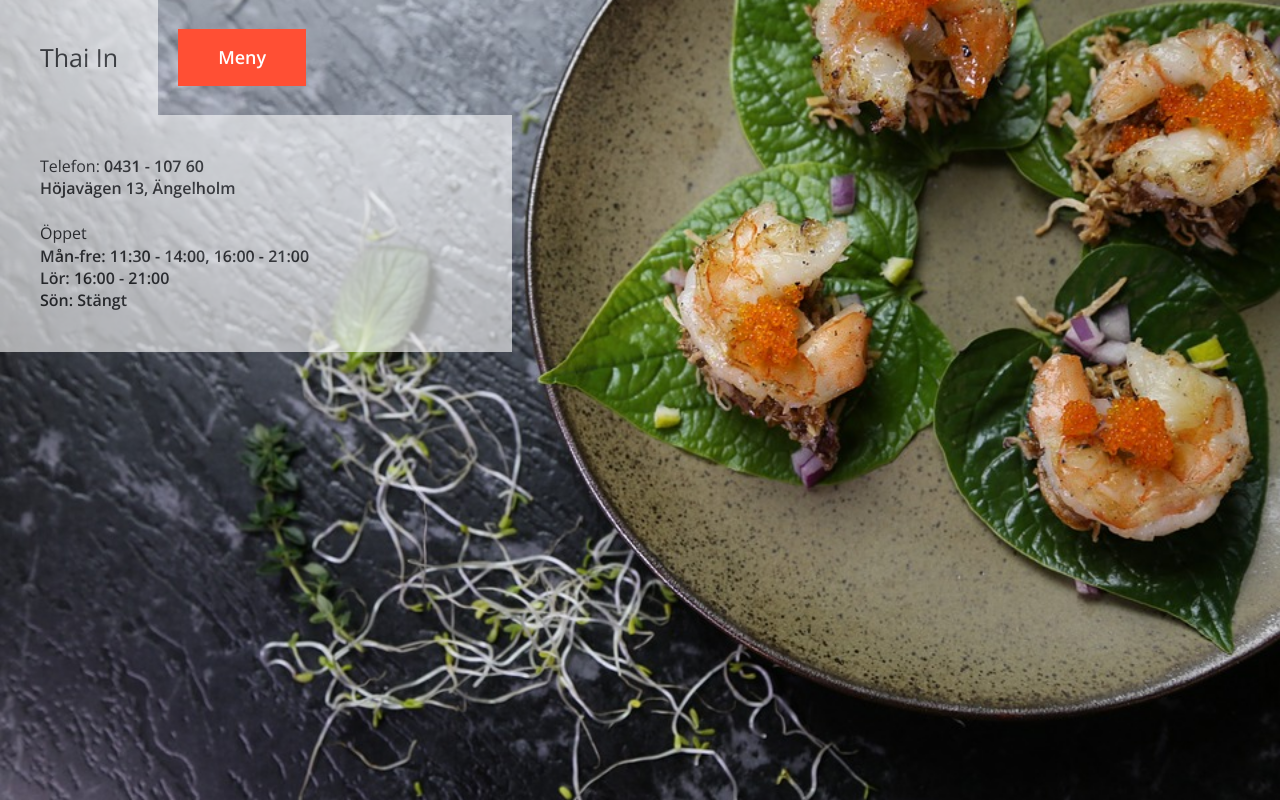
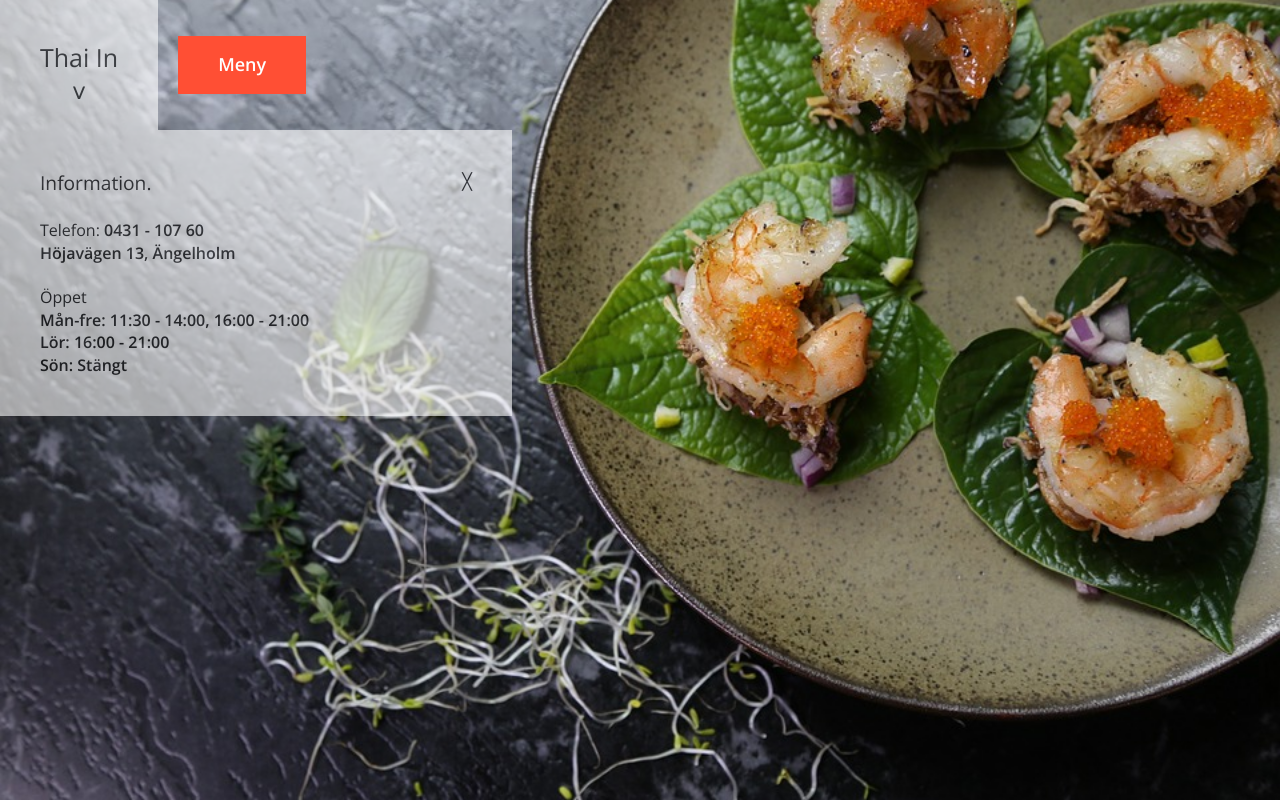
Before and after one commit to peterintelsys/thai, a PHP site: page / in a window 1280 px wide, after a click that opens the changed part. Run offline with PHP 8.4, Linux system fonts and the light colour scheme.

Commit message:
Second  git

```diff
--- a/index.php
+++ b/index.php
@@ -16,16 +16,25 @@
 
 <div class="head">
 
-<div style="padding:40px; background-color: white; opacity: 0.6; cursor: pointer;" onclick="openNav(info)">Thai In </div>
+<div style="padding:40px 40px 20px 40px; background-color: white; opacity: 0.6; cursor: pointer;" onclick="openNav(info)">
+	<div>Thai In</div>
+	<div style="text-align: center; margin:0; padding:0;">&#709;</div>
+</div>
 <div>
 	<div class="meny" onclick="openNav(mymeny)">Meny</div>
-
 </div>
 
 </div>
 
 
 <div id="info" class="info">
+
+	<div style="display: flex; justify-content: space-between;">
+		<div style="font-size: 1.2rem;">Information.</div>
+		<div style="cursor: pointer; color: black;" onclick="openNav(info)">&#9587;</div>
+	</div>
+	<br>
+
 	<div>Telefon: <span style="font-weight: 600;">0431 - 107 60</span></div>
 	<div style="font-weight: 600;">Höjavägen 13, Ängelholm</div><br>
 	<div>Öppet</div>
@@ -35,7 +44,12 @@
 </div>
 
 <div id="mymeny" class="info mymeny">
-	<div style="font-size: 1.2rem;">Meny.</div><br>
+	<div style="display: flex; justify-content: space-between;">
+		<div style="font-size: 1.2rem;">Meny.</div>
+		<div style="cursor: pointer; color: black;" onclick="openNav(mymeny)">&#9587;</div>
+	</div>
+
+	<br>
 
 	<div class="detalj">
 		<div style="font-weight: 600;">nr. 1 Phad med Ma Måomg.</div>
```
